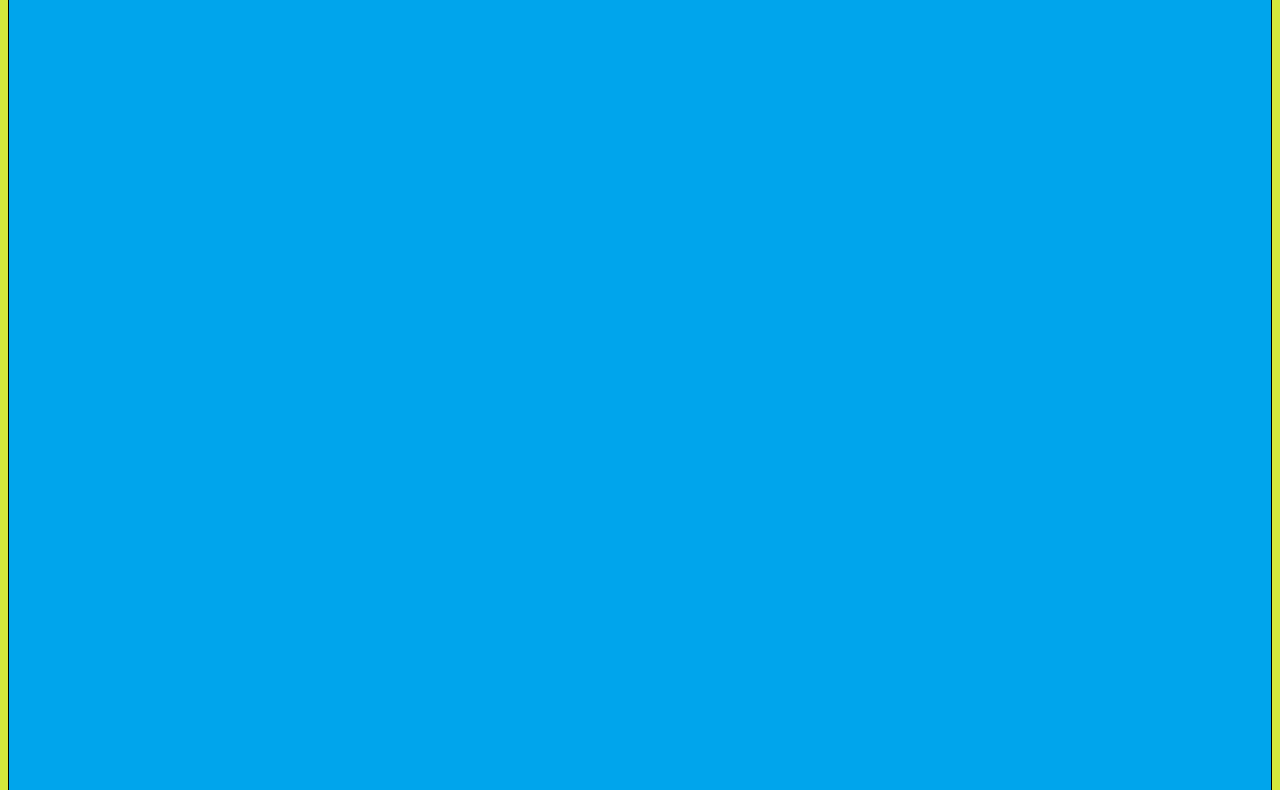
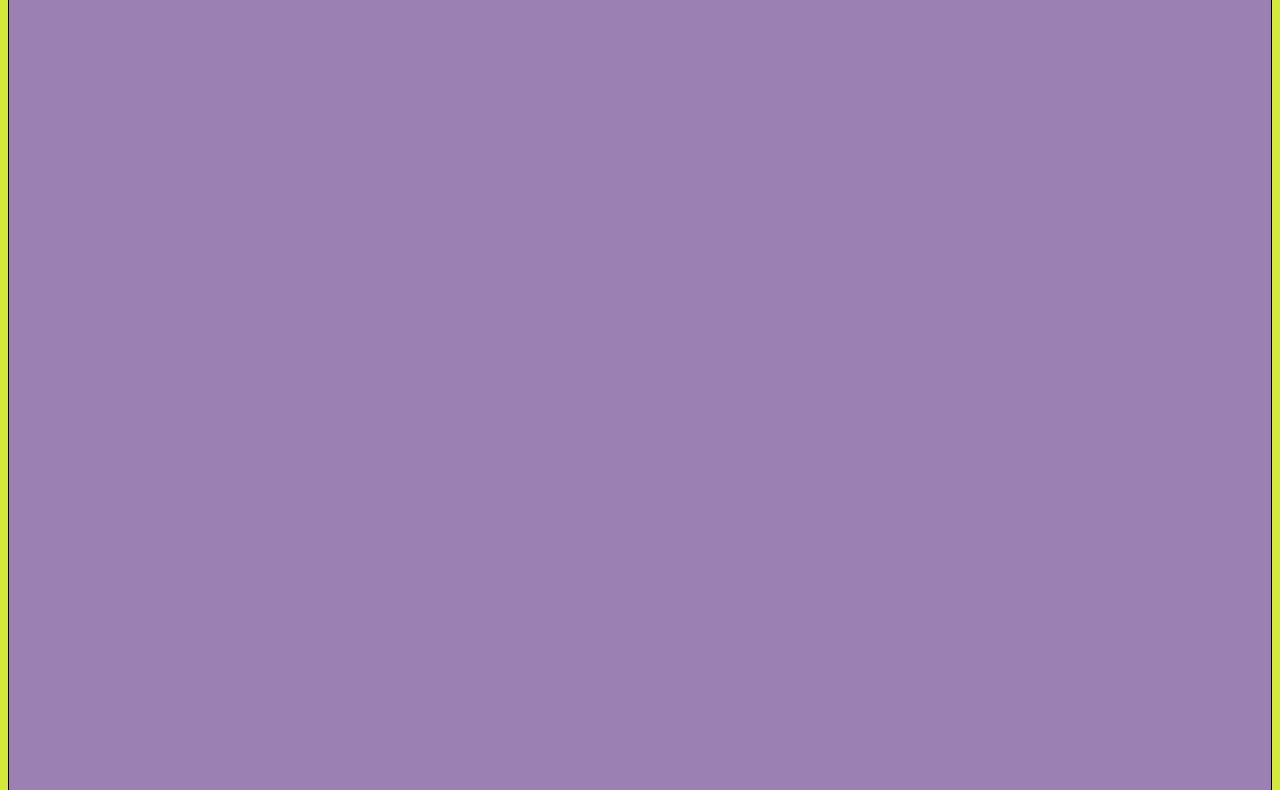
Before and after one commit to vishal2231179/PROJECT-TODO-APP--JS-master, a plain HTML site: page index.html in a window 1280 px wide. Shown: the part 209-999 px from the top of the page. Drawn offline with nearby package versions, Linux system fonts and the light colour scheme; a web font is replaced by a local one.

Commit message:
Update style.css

```diff
--- a/style.css
+++ b/style.css
@@ -2,7 +2,7 @@
 
  #main-content {
      height: 1000px;
-     background-color: #00A5EC;
+     background-color: #9a80b3;
      border: 1px solid #000000;
      font-family: sans-serif;
      font-weight: 400;
```
